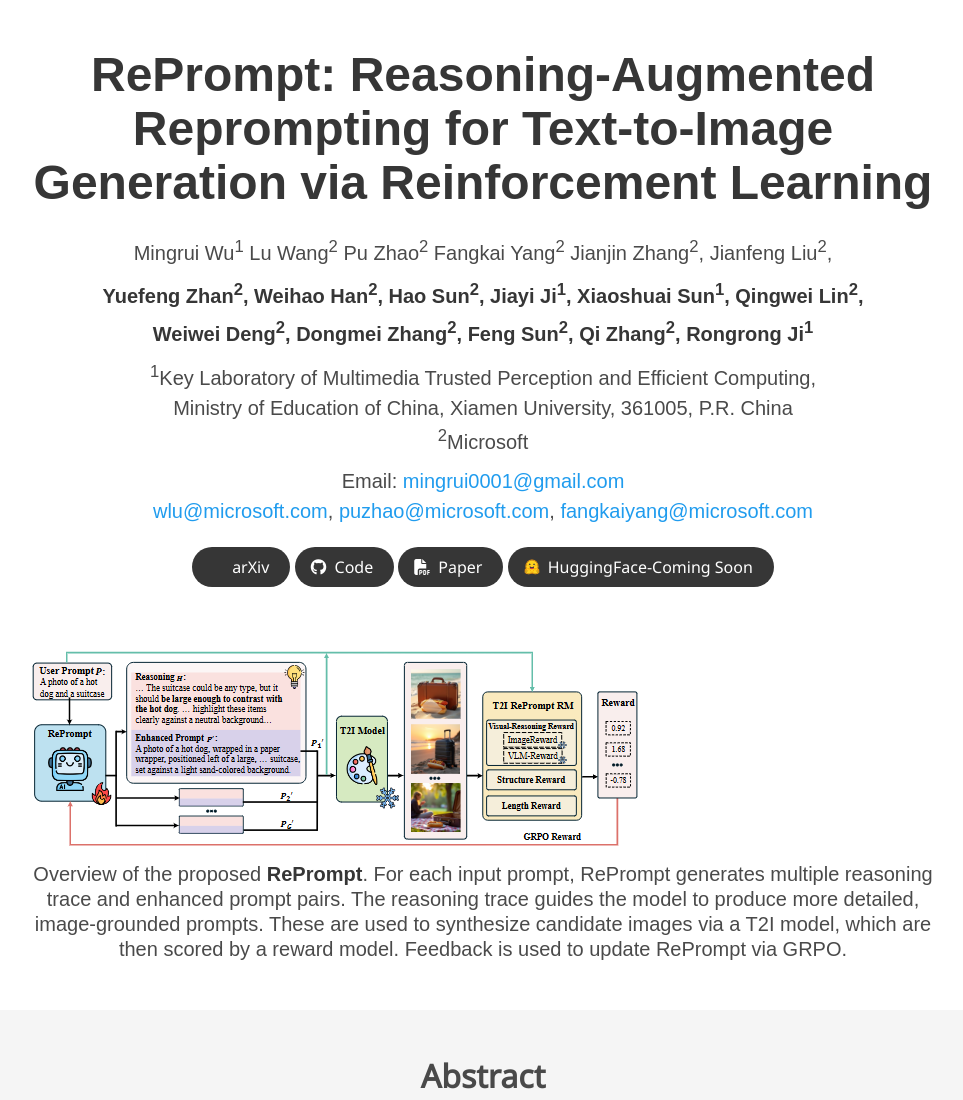
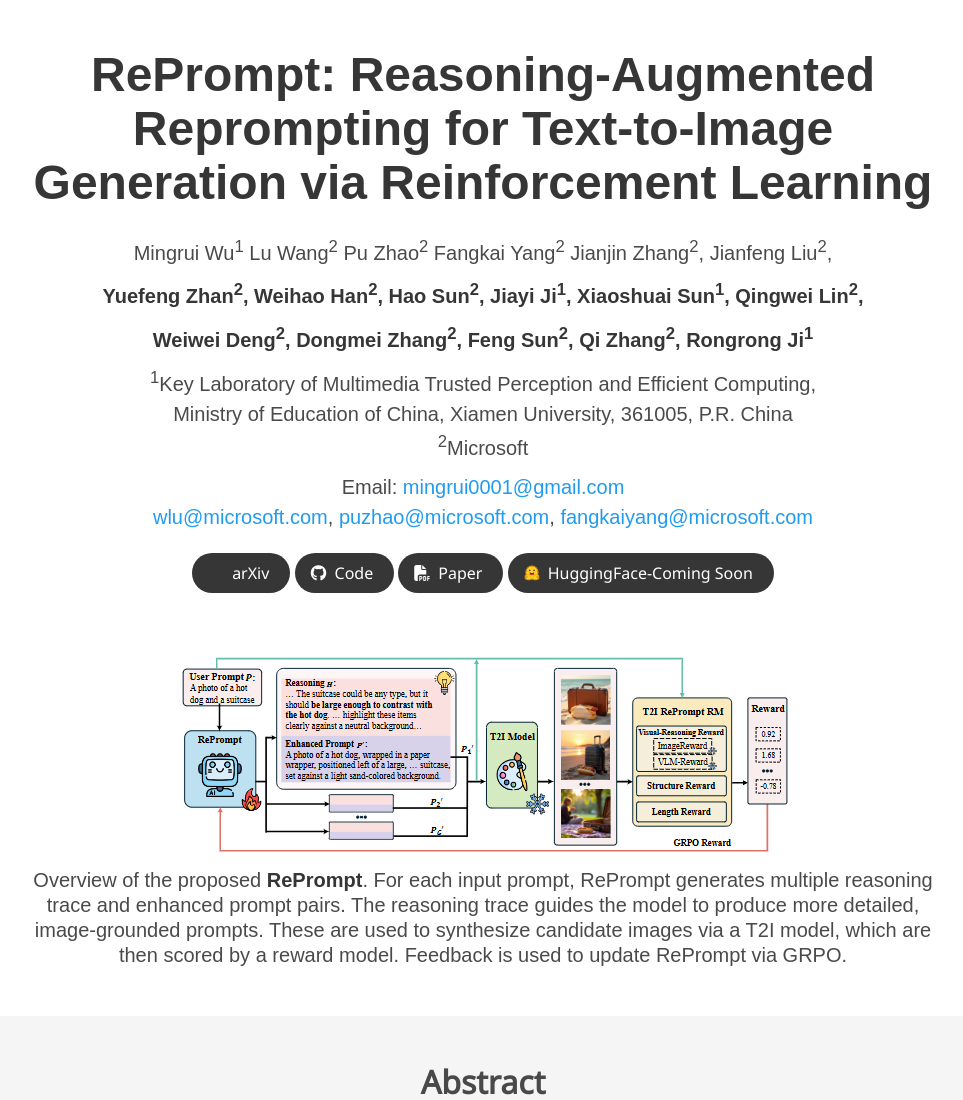
Before and after one commit to microsoft/DKI_LLM, a plain HTML site: page docs/reprompt/reprompt_index.html in a window 1280 px wide. Shown: the top 1100 px of the page, without its empty margins (157-1120 px from the left). Drawn offline with nearby package versions, Linux system fonts and the light colour scheme; some icons are missing; a web font is replaced by a local one.

Commit message:
update info

```diff
--- a/docs/reprompt/reprompt_index.html
+++ b/docs/reprompt/reprompt_index.html
@@ -60,7 +60,7 @@
             Qingwei Lin<sup>2</sup>,</strong>
           </span>
         </div>
-        <div class="is-size-5 publication-authors" style="margin-top: 0.2em;">
+        <div class="is-size-5 publication-authors" style="margin-top: 0.5em;">
           <span class="author-block"><strong>
             Weiwei Deng<sup>2</sup>, Dongmei Zhang<sup>2</sup>, Feng Sun<sup>2</sup>, Qi Zhang<sup>2</sup>, Rongrong Ji<sup>1</sup>
           </strong></span>
@@ -130,7 +130,9 @@
 <section class="hero teaser">
   <div class="container is-max-desktop">
     <div class="hero-body">
+      <div style="text-align: center;">
       <img src="static/images/overreview.png" alt="MY ALT TEXT"/>
+        </div>
       <h2 class="subtitle has-text-centered">
         Overview of the proposed <strong>RePrompt</strong>. For each input prompt, RePrompt generates multiple reasoning trace and enhanced prompt pairs. The reasoning trace guides the model to produce more detailed, image-grounded prompts. These are used to synthesize candidate images via a T2I model, which are then scored by a reward model. Feedback is used to update RePrompt via GRPO.
       </h2>
```
Also changed, not shown: 1 other file.
